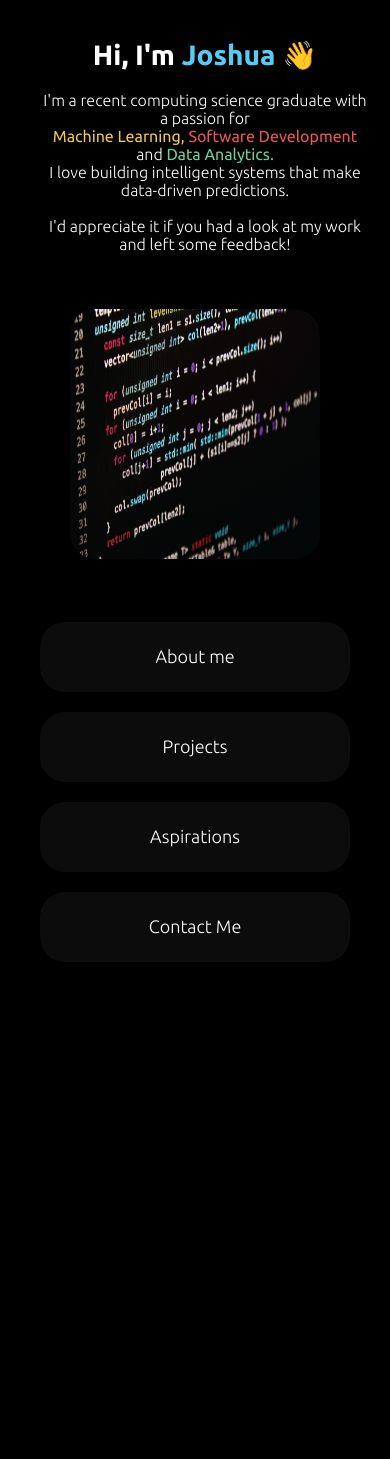
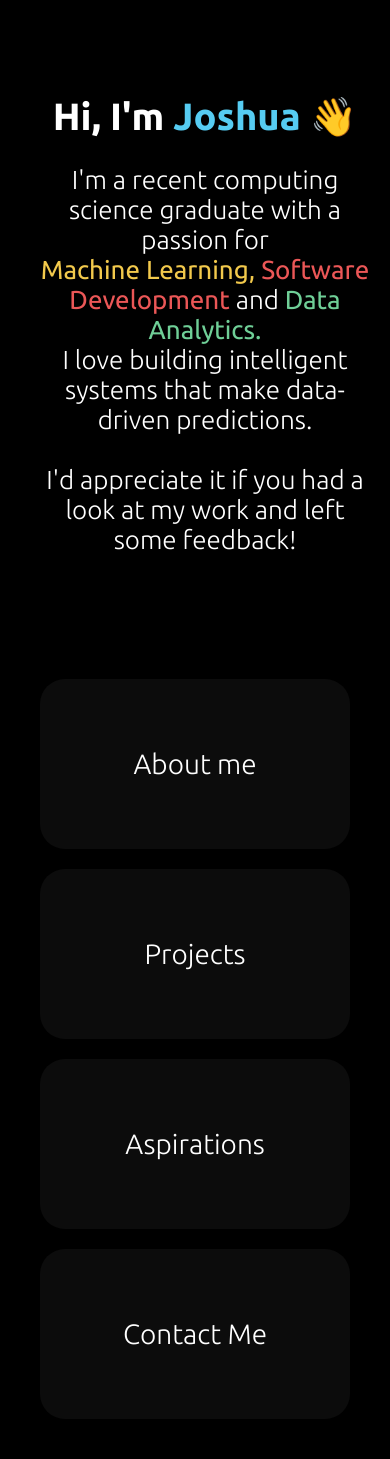
Before and after one commit to joshcoyle02/Portfolio_Git, a Flask app: page / in a window 390 px wide. Shown: the part 70-1529 px from the top of the page. Before the commit the page ends 1004 px from the top, so only its background shows below. Run offline with Flask 3, Linux system fonts and the light colour scheme; some libraries are stand-ins or nearby versions.

Commit message:
phone optimisation

```diff
--- a/static/css/index-mobile.css
+++ b/static/css/index-mobile.css
@@ -1,5 +1,10 @@
 /* Mobile styles - overrides for screens 767px and below */
 @media (max-width: 1290px) {
+
+    body {
+        min-height: 100vh;
+    }
+
     #name {
         font-size: 24px;
     }
@@ -11,21 +16,22 @@
     .hero-container {
         flex-direction: column;
         padding: 20px;
-        gap: 20;
+        gap: 20px;
         text-align: center;
     }
 
     .hero {
         width: 100%;
+        padding-top:50px;
     }
 
     .hero h1 {
         margin-left: 20px;
-        font-size: 28px;
+        font-size: 38px;
     }
 
     .hero p {
-        font-size: 16px;
+        font-size:26px;
         margin-left: 20px;
     }
 
@@ -36,8 +42,8 @@
     }
 
     .picture img {
-        height: 250px;
-        width: 250px;
+        height: 0px;
+        width: 0px;
         margin-right: 0;
     }
 
@@ -46,6 +52,7 @@
         gap: 20px;
         padding: 20px;
         margin: 20px;
+        align-items: center;
     }
 
     .sec-2-wrapper h1 {
@@ -54,7 +61,7 @@
 
     .sec-2-wrapper button {
         width: 100%;
-        height: 70px;
-        font-size: 18px;
+        height: 170px;
+        font-size: 28px;
     }
 }
```
